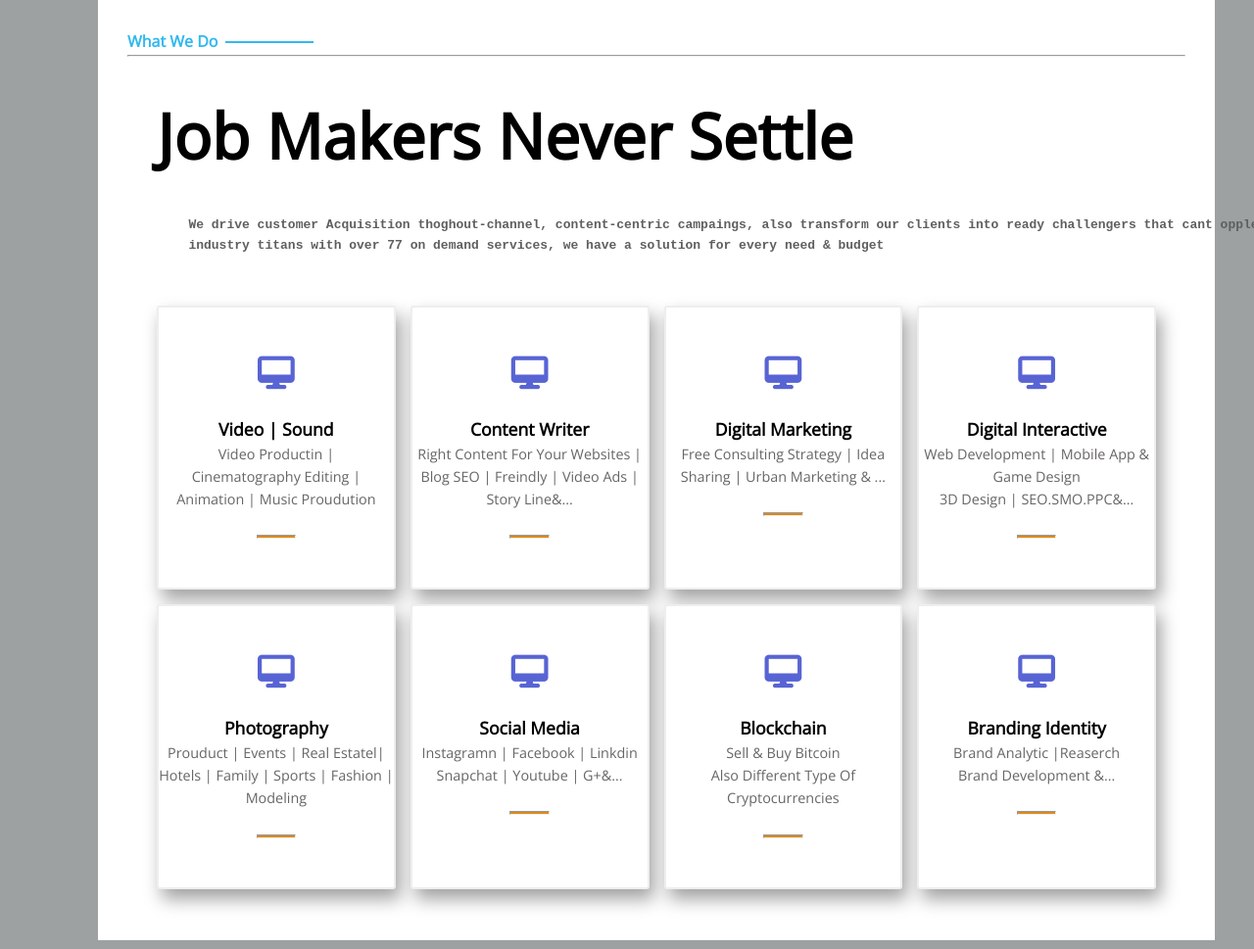
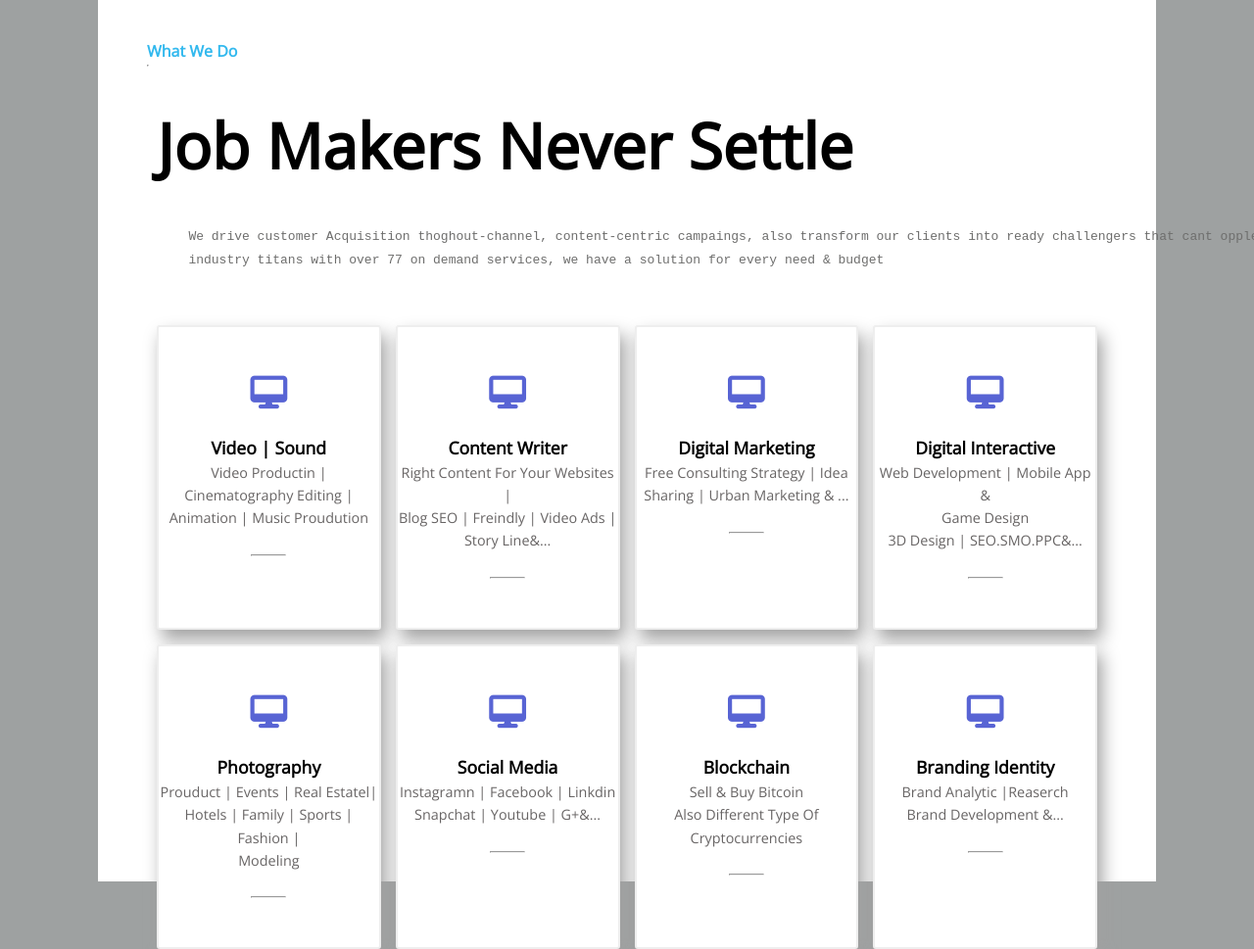
Before and after one commit to saramonjezi63/Motion2Frame, a plain HTML site: page index.html in a window 1280 px wide. Shown: the whole page at 98% size. Drawn offline with nearby package versions, Linux system fonts and the light colour scheme.

Commit message:
Box-sizing
Small changes

```diff
--- a/style.css
+++ b/style.css
@@ -1,8 +1,9 @@
 @import url(//fonts.googleapis.com/css?family=Open+Sans);
 
 * {
-  margin: 0px;
-  padding: 0px;
+  margin: 0;
+  padding: 0;
+  box-sizing: border-box;
 }
 
 body {
@@ -19,9 +20,10 @@ body {
   height: 900px;
 }
 
-h1 {
+.container h1 {
   color: rgb(51, 185, 238);
   font-size: 1em;
+  margin: 10px 20px;
 }
 
 h6 {
@@ -31,8 +33,9 @@ h6 {
 }
 
 .info {
-  font-weight: 600;
-  color: rgb(94, 95, 95);
+  font-weight: 500;
+  line-height: 24px;
+  color: #6e6e6d;
 }
 
 .items {
@@ -84,12 +87,12 @@ h6 {
   width: 16%;
 }
 
-/* .hr-line{
+.hr-line {
   position: relative;
-  max-width: 500px;
-  margin: 100px auto;
+  max-width: 0px;
+  /* margin: 10px auto; */
   text-align: center;
-} */
+}
 
 .hr-line:after {
   /* content: " ";
@@ -105,7 +108,7 @@ h6 {
   height: 2px;
   width: 7%;
   position: absolute;
-  background: rgb(51, 185, 238);
-  left: 230px;
+  background: rgb(238, 51, 51);
+  left: 2px;
   top: 42px;
 }
```
